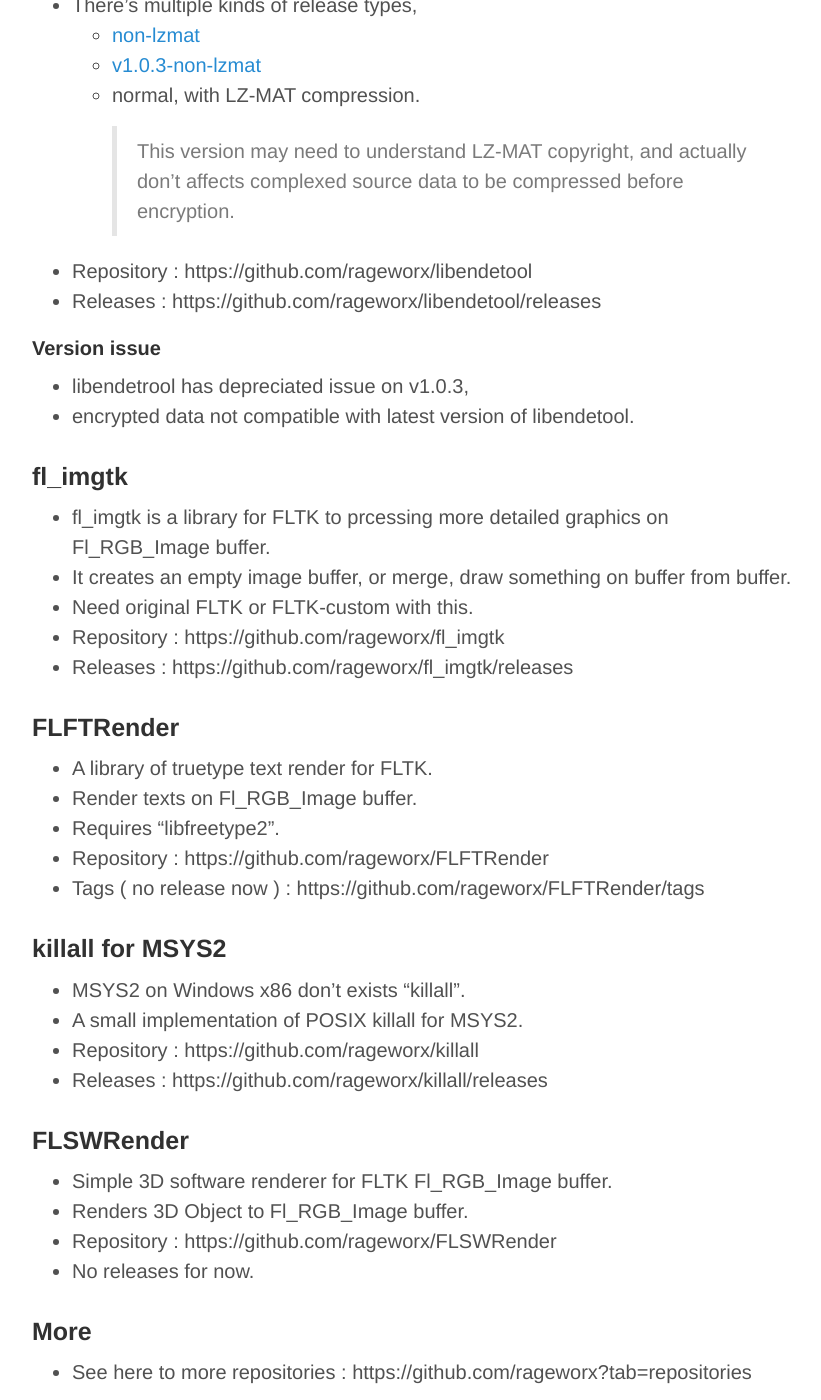
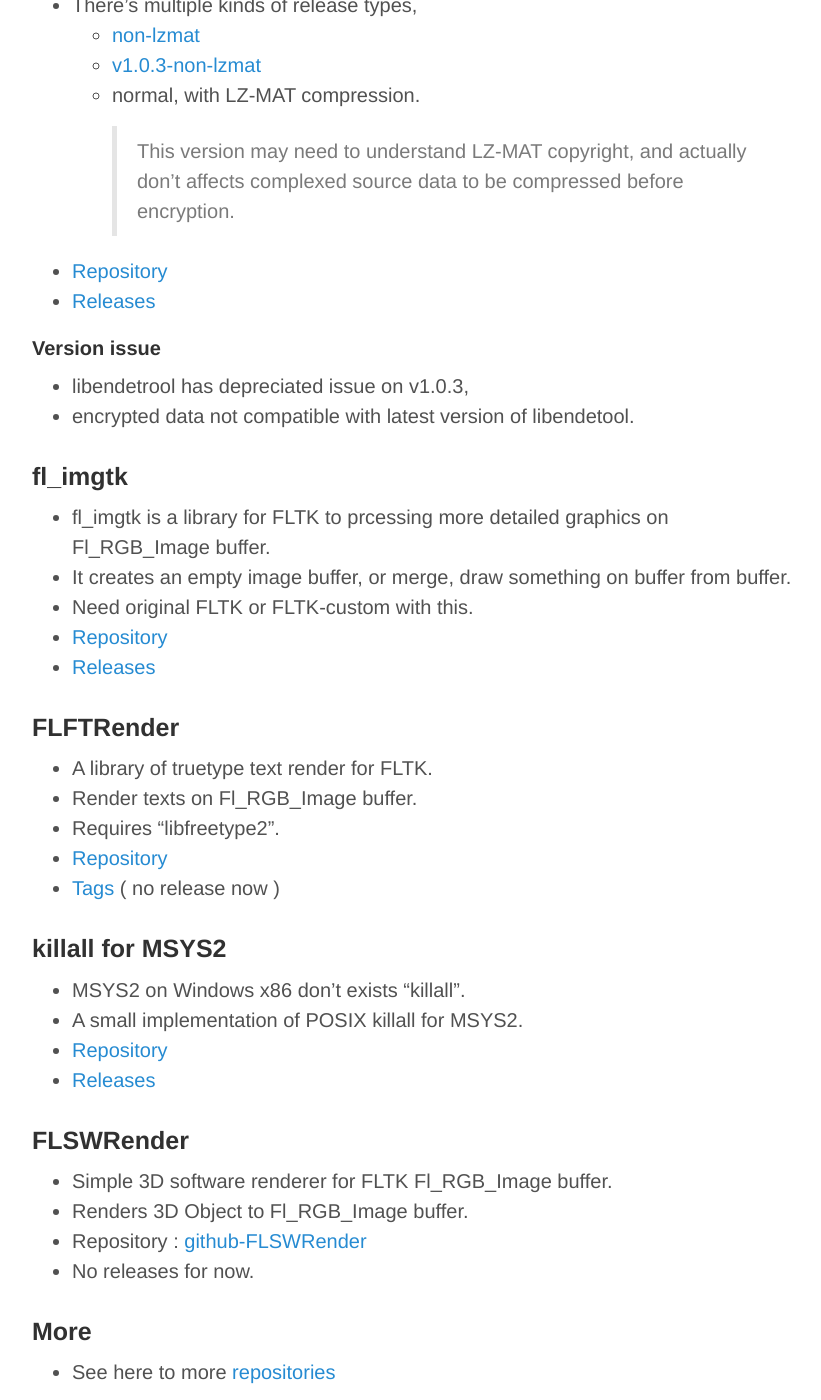
Before and after one commit to rageworx/rageworx.github.io, a Jekyll site: the page built from _posts/2023-01-15-welcome.md, in a window 1280 px wide and 1400 px high, scrolled down 1168 px. Shown: the whole window, without its empty margins (228-1049 px from the left). Built offline with Jekyll 4.4.1, drawn with Linux system fonts in a browser that asks for light colours; part of the change alters nothing that is shown; some of the changed text lies outside the part shown.

Commit message:
welcome post processed html link.

```diff
--- a/_posts/2023-01-15-welcome.md
+++ b/_posts/2023-01-15-welcome.md
@@ -14,14 +14,14 @@ There are some working releases,
 
 * A copy of [FLTK](https://github.com/fltk/fltk) customized version.
 * FLTK v1.4.0.9 provides some different features of original FLTK, check [readme.md](https://github.com/rageworx/fltk-custom/blob/master/README.md).
-* Repository : https://github.com/rageworx/fltk-custom
+* [Repository](https://github.com/rageworx/fltk-custom)
 * Release : not availed for now, in development.
 
 ### FLTermEx
 
 * A clone version of [FLTerm](https://github.com/yongchaofan/FLTerm), provides more extended features and currently working.
-* Repository : https://github.com/rageworx/FLTermEx
-* Releases : https://github.com/rageworx/FLTermEx/releases
+* [Repository](https://github.com/rageworx/FLTermEx)
+* [Releases](https://github.com/rageworx/FLTermEx/releases)
 
 ### libendetool
 
@@ -32,8 +32,8 @@ There are some working releases,
     - [v1.0.3-non-lzmat](https://github.com/rageworx/libendetool/tree/v1.0.3-non-lzmat)
     - normal, with LZ-MAT compression.
       > This version may need to understand LZ-MAT copyright, and actually don't affects complexed source data to be compressed before encryption.
-* Repository : https://github.com/rageworx/libendetool
-* Releases : https://github.com/rageworx/libendetool/releases
+* [Repository](https://github.com/rageworx/libendetool)
+* [Releases](https://github.com/rageworx/libendetool/releases)
 
 #### Version issue
 
@@ -45,31 +45,31 @@ There are some working releases,
 * fl_imgtk is a library for FLTK to prcessing more detailed graphics on Fl_RGB_Image buffer.
 * It creates an empty image buffer, or merge, draw something on buffer from buffer.
 * Need original FLTK or FLTK-custom with this.
-* Repository : https://github.com/rageworx/fl_imgtk
-* Releases : https://github.com/rageworx/fl_imgtk/releases
+* [Repository](https://github.com/rageworx/fl_imgtk)
+* [Releases](https://github.com/rageworx/fl_imgtk/releases)
 
 ### FLFTRender
 
 * A library of truetype text render for FLTK.
 * Render texts on Fl_RGB_Image buffer.
 * Requires "libfreetype2".
-* Repository : https://github.com/rageworx/FLFTRender
-* Tags ( no release now ) : https://github.com/rageworx/FLFTRender/tags
+* [Repository](https://github.com/rageworx/FLFTRender)
+* [Tags](https://github.com/rageworx/FLFTRender/tags) ( no release now )
 
 ### killall for MSYS2
 
 * MSYS2 on Windows x86 don't exists "killall".
 * A small implementation of POSIX killall for MSYS2.
-* Repository : https://github.com/rageworx/killall
-* Releases : https://github.com/rageworx/killall/releases
+* [Repository](https://github.com/rageworx/killall)
+* [Releases](https://github.com/rageworx/killall/releases)
 
 ### FLSWRender
 
 * Simple 3D software renderer for FLTK Fl_RGB_Image buffer.
 * Renders 3D Object to Fl_RGB_Image buffer.
-* Repository : https://github.com/rageworx/FLSWRender
+* Repository : [github-FLSWRender](https://github.com/rageworx/FLSWRender)
 * No releases for now.
 
 ### More
 
-* See here to more repositories : https://github.com/rageworx?tab=repositories
+* See here to more [repositories](https://github.com/rageworx?tab=repositories)
```
